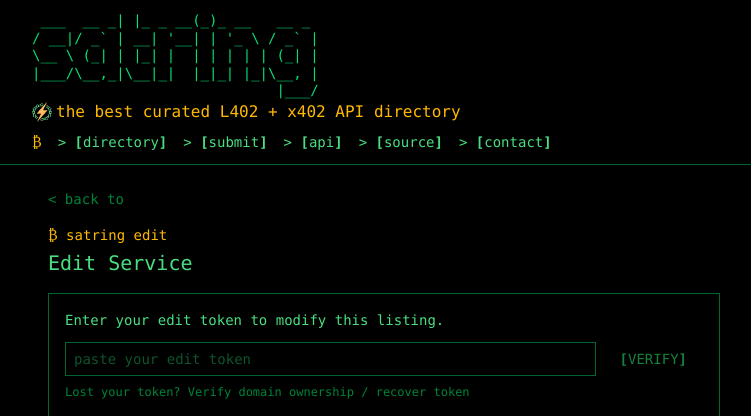
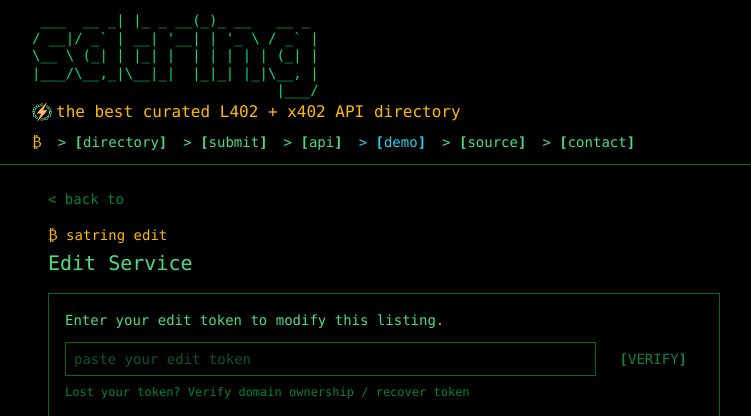
Before and after one commit to toadlyBroodle/satring, a Python web app: template app/templates/services/edit.html in a window 1280 px wide. Shown: the top 416 px of the page, without its empty margins (32-783 px from the left). Run offline with Jinja, Linux system fonts and the light colour scheme; the template is opened without the code that fills it, so the values that code supplies are empty; some libraries are stand-ins or nearby versions.

Commit message:
feat: add video demo link to base template

```diff
--- a/app/templates/base.html
+++ b/app/templates/base.html
@@ -70,6 +70,7 @@
         <a href="/" class="nav-link hover:text-amber-400 transition-colors {% if request and request.url.path == '/' %}text-amber-400{% endif %}">&gt; <span class="font-bold">[</span>directory<span class="font-bold">]</span></a>
         <a href="/submit" class="nav-link hover:text-amber-400 transition-colors {% if request and request.url.path == '/submit' %}text-amber-400{% endif %}">&gt; <span class="font-bold">[</span>submit<span class="font-bold">]</span></a>
         <a href="/docs" target="_blank" hx-boost="false" class="nav-link hover:text-amber-400 transition-colors">&gt; <span class="font-bold">[</span>api<span class="font-bold">]</span></a>
+        <a href="https://youtu.be/tjcg0qo5mMo" target="_blank" hx-boost="false" class="nav-link transition-colors" style="color: var(--verified);">&gt; <span class="font-bold">[</span>demo<span class="font-bold">]</span></a>
         <a href="https://github.com/toadlyBroodle/satring" target="_blank" hx-boost="false" class="nav-link hover:text-amber-400 transition-colors">&gt; <span class="font-bold">[</span>source<span class="font-bold">]</span></a>
         <a href="https://botlab.dev/#contact" target="_blank" hx-boost="false" class="nav-link hover:text-amber-400 transition-colors">&gt; <span class="font-bold">[</span>contact<span class="font-bold">]</span></a>
       </nav>
```
